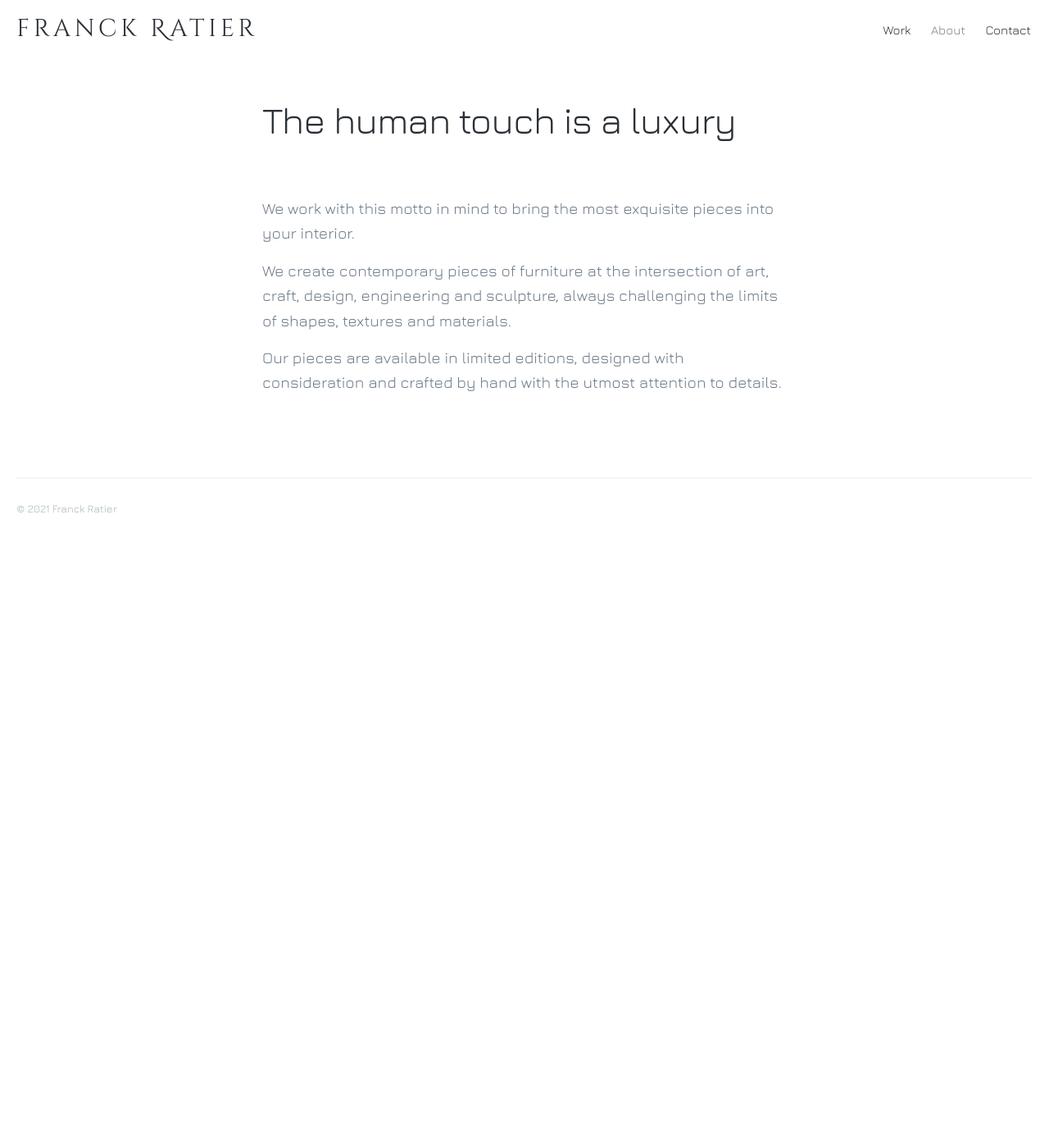
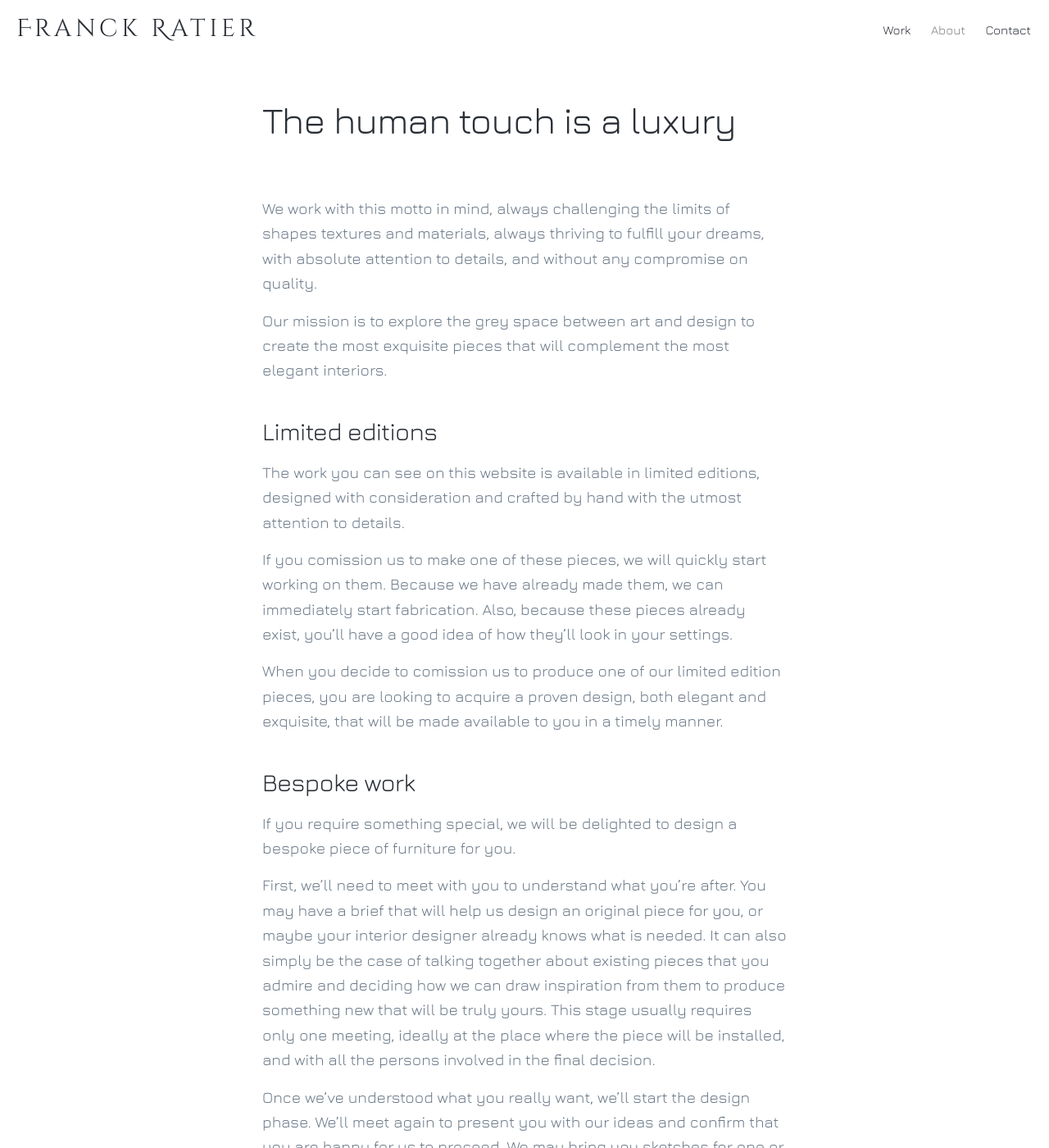
Before and after one commit to kifbv/kifbv.github.io, a Jekyll site: the page built from _pages/about.md, in a window 1280 px wide and 1400 px high. Shown: the whole window at 82% size. Built offline with Jekyll 4.4.1, drawn with Linux system fonts in a browser that asks for light colours; nearby versions of some CDN libraries; some of the changed text lies outside the part shown.

Commit message:
update about us

```diff
--- a/_data/settings.yml
+++ b/_data/settings.yml
@@ -1,5 +1,5 @@
 basic_settings:
-  site_title: "franck Ratier"
+  site_title: "Franck Ratier"
   #favicon is now hardcoded in _layouts/defaults.html
   #favicon_image: /images/favicon.png
 
--- a/_includes/footer.html
+++ b/_includes/footer.html
@@ -7,8 +7,8 @@
 			<p class="footer__text">{{ site.data.settings.footer_settings.footer_tagline }}</p>
 
 			<div class="footer__copyright">
-				<span>© {{ 'now' | date: "%Y" }} Franck Ratier</span>
-				<!-- <span>© {{ 'now' | date: "%Y" }} {{ site.data.settings.basic_settings.site_title }}</span> -->
+				<!-- <span>© {{ 'now' | date: "%Y" }} Franck Ratier</span> -->
+				<span>© {{ 'now' | date: "%Y" }} {{ site.data.settings.basic_settings.site_title }}</span>
 				<!-- <a href="" target="_blank"></a> -->
 			</div>
 
--- a/_pages/about.md
+++ b/_pages/about.md
@@ -4,8 +4,28 @@ description: Informations about the Studio
 featured_image: /images/demo/landscape-05.jpg
 ---
 
-We work with this motto in mind to bring the most exquisite pieces into your interior.
+We work with this motto in mind, always challenging the limits of shapes textures and materials, always thriving to fulfill your dreams, with absolute attention to details, and without any compromise on quality.
 
-We create contemporary pieces of furniture at the intersection of art, craft, design, engineering and sculpture, always challenging the limits of shapes, textures and materials.
+Our mission is to explore the grey space between art and design to create the most exquisite pieces that will complement the most elegant interiors.
 
-Our pieces are available in limited editions, designed with consideration and crafted by hand with the utmost attention to details.
+### Limited editions
+
+The work you can see on this website is available in limited editions, designed with consideration and crafted by hand with the utmost attention to details.
+
+If you comission us to make one of these pieces, we will quickly start working on them. Because we have already made them, we can immediately start fabrication. Also, because these pieces already exist, you'll have a good idea of how they'll look in your settings.
+
+When you decide to comission us to produce one of our limited edition pieces, you are looking to acquire a proven design, both elegant and exquisite, that will be made available to you in a timely manner.
+
+### Bespoke work
+
+If you require something special, we will be delighted to design a bespoke piece of furniture for you.
+
+First, we'll need to meet with you to understand what you're after. You may have a brief that will help us design an original piece for you, or maybe your interior designer already knows what is needed. It can also simply be the case of talking together about existing pieces that you admire and deciding how we can draw inspiration from them to produce something new that will be truly yours. This stage usually requires only one meeting, ideally at the place where the piece will be installed, and with all the persons involved in the final decision.
+
+Once we've understood what you really want, we'll start the design phase. We'll meet again to present you with our ideas and confirm that you are happy for us to proceed. We may bring you sketches for one or two designs, rarely more, because we'll already have refined the design enough at this stage.
+
+Ideally, this is when you confirm that you are happy for us to start working on your piece.
+
+After that, we will regularly update you on our progress and you may come and visit us at some point to see your piece in the making.
+
+When you decide to entrust us to make a bespoke piece for you, you want to experience the excitment of creative thinking, and you are ready to wait the necessary time for us to deliver a fully resolved design.
```
